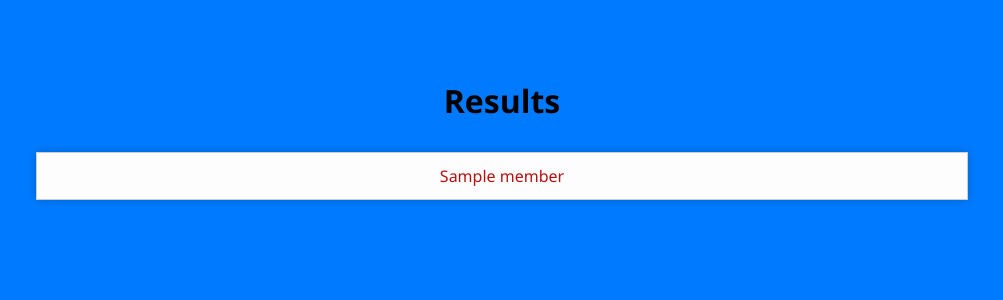
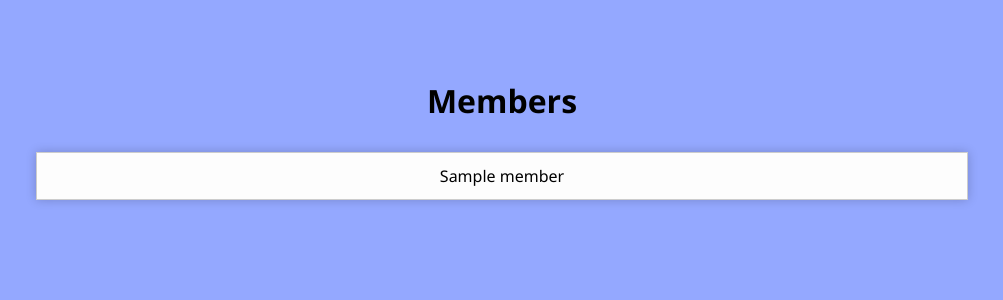
Before and after one commit to aksharas957/bytesquad, a Flask app: page /data in a window 1280 px wide. Shown: the top 300 px of the page, without its empty margins (138-1141 px from the left). Run offline with Flask 3, Linux system fonts and the light colour scheme; a database or web service that is not in the repository returns one stand-in record (values such as "Sample title"); some libraries are stand-ins or nearby versions.

Commit message:
change colors, ordered table

```diff
--- a/app.py
+++ b/app.py
@@ -30,7 +30,7 @@ def fetch_data():
         conn = get_db_connection()
         cur = conn.cursor()
 
-        cur.execute('SELECT * FROM members LIMIT 10;')
+        cur.execute('SELECT * FROM members order by id LIMIT 10;')
         users = cur.fetchall()
         description = [desc[0] for desc in cur.description]
         cur.close()
--- a/static/style.css
+++ b/static/style.css
@@ -1,6 +1,6 @@
 body {
     font-family: "Segoe UI", "Roboto", "Helvetica Neue", sans-serif;
-    background-color: #007BFF;
+    background-color: #94a8ff;
     text-align: center;
     padding: 50px;
 }
--- a/templates/index.html
+++ b/templates/index.html
@@ -8,7 +8,7 @@
         <link rel="stylesheet" type="text/css" href="{{ url_for('static', filename='style.css') }}">
 </head>
 <body>
-    <h1>Welcome to ByteSquad!</h1>
+    <h1>Members</h1>
     <p>This is a simple web application built using Flask.</p>
     <a href="/data"> Show Members </a>
 
--- a/templates/table.html
+++ b/templates/table.html
@@ -5,7 +5,7 @@
     <style>
         body {
             font-family: "Segoe UI", "Roboto", "Helvetica Neue", sans-serif;
-            background-color: #007BFF; /* Blue background */
+            background-color: #94a8ff;
             color: black;
             text-align: center;
             padding: 50px;
@@ -20,7 +20,7 @@
             margin: 0 auto; /* Center table horizontally */
             border-collapse: collapse;
             background-color: rgb(253, 253, 253);
-            color: rgb(182, 16, 16);
+            color: rgb(0, 0, 0);
             width: 80%;
             box-shadow: 0 0 10px rgba(0, 0, 0, 0.2);
         }
@@ -45,7 +45,7 @@
     </style>
 </head>
 <body>
-    <h1>Results</h1>
+    <h1>Members</h1>
     <table>
         <thead>
             <tr>
```
